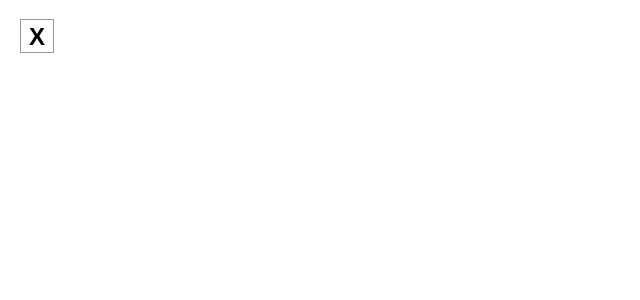
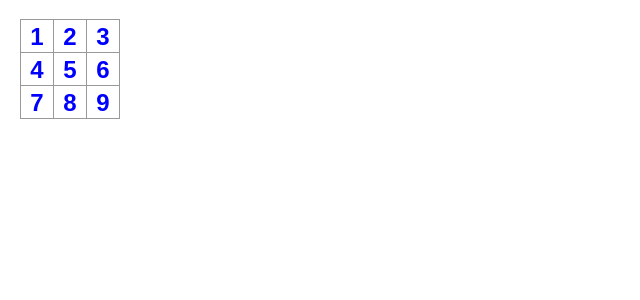
Before and after one commit to AlexDaGreat555/react-tic-tac-toe-tut, a React (Create React App) app: page / in a window 1280 px wide. Shown: the top 300 px of the page, without its empty margins (0-640 px from the left). Built offline with nearby package versions, Linux system fonts and the light colour scheme.

Commit message:
Created interactive components

```diff
--- a/src/App.js
+++ b/src/App.js
@@ -1,3 +1,37 @@
-export default function Square() {
-  return <button className="square">X</button>;
+function Board() {
+  return (
+    <>
+      <div className="board-row">
+        <Square value="1" />
+        <Square value="2" />
+        <Square value="3" />
+      </div>
+      <div className="board-row">
+        <Square value="4" />
+        <Square value="5" />
+        <Square value="6" />
+      </div>
+      <div className="board-row">
+        <Square value="7" />
+        <Square value="8" />
+        <Square value="9" />
+      </div>
+    </>
+  );
 }
+
+function Square({value}) {
+  function handleClick() {
+    alert(`clicked ${value}`);
+  };
+  return (
+  <button
+    className="square"
+    onClick= {handleClick}
+  >
+    {value}
+  </button>
+  );
+}
+
+export default Board;
--- a/src/styles.css
+++ b/src/styles.css
@@ -3,6 +3,7 @@
 }
 
 body {
+  display: flexbox;
   font-family: sans-serif;
   margin: 20px;
   padding: 0;
@@ -69,6 +70,7 @@ body {
   padding: 0;
   text-align: center;
   width: 34px;
+  color: blue;
 }
 
 .board-row:after {
```
Also changed, not shown: package.json (+13 -1 lines).
